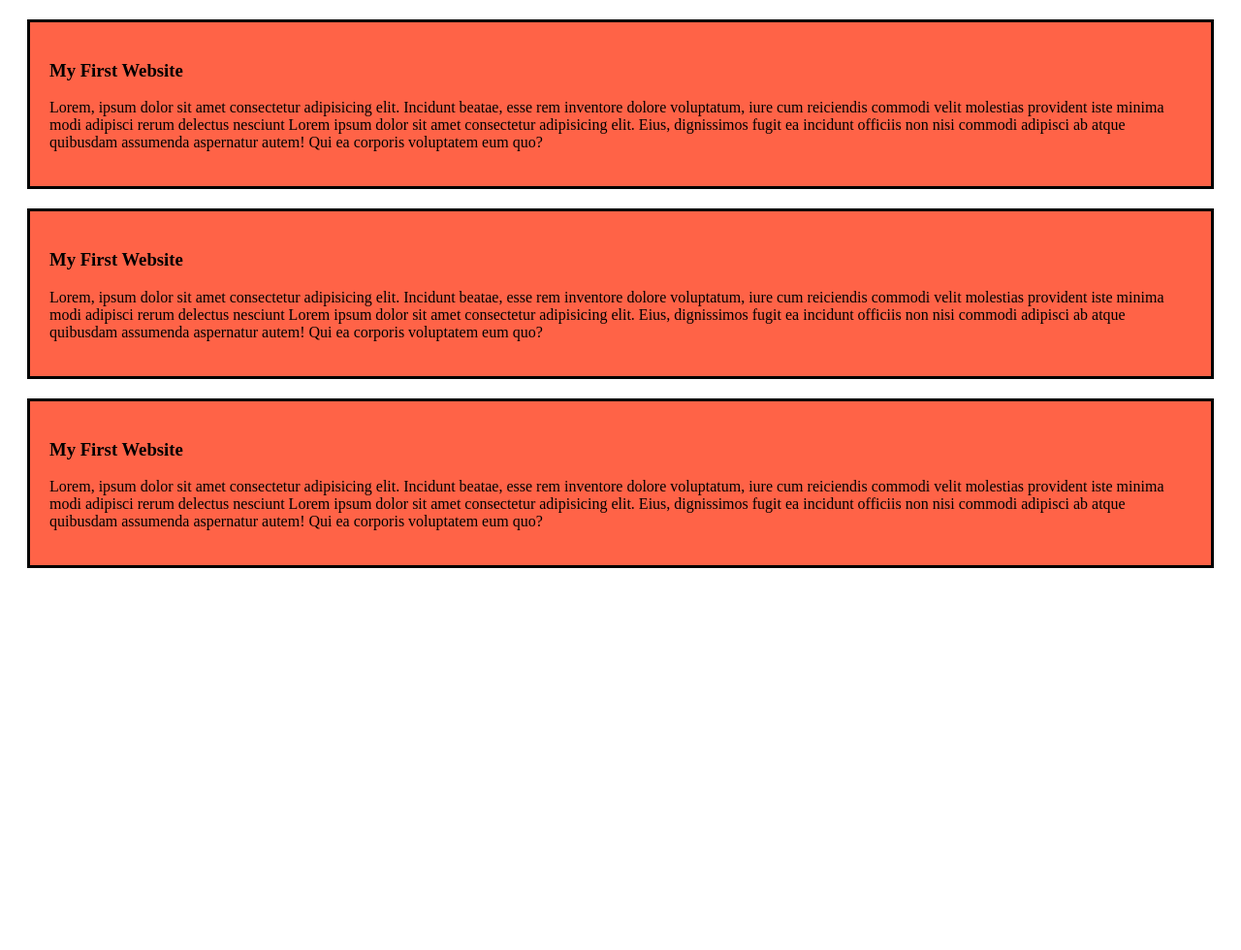
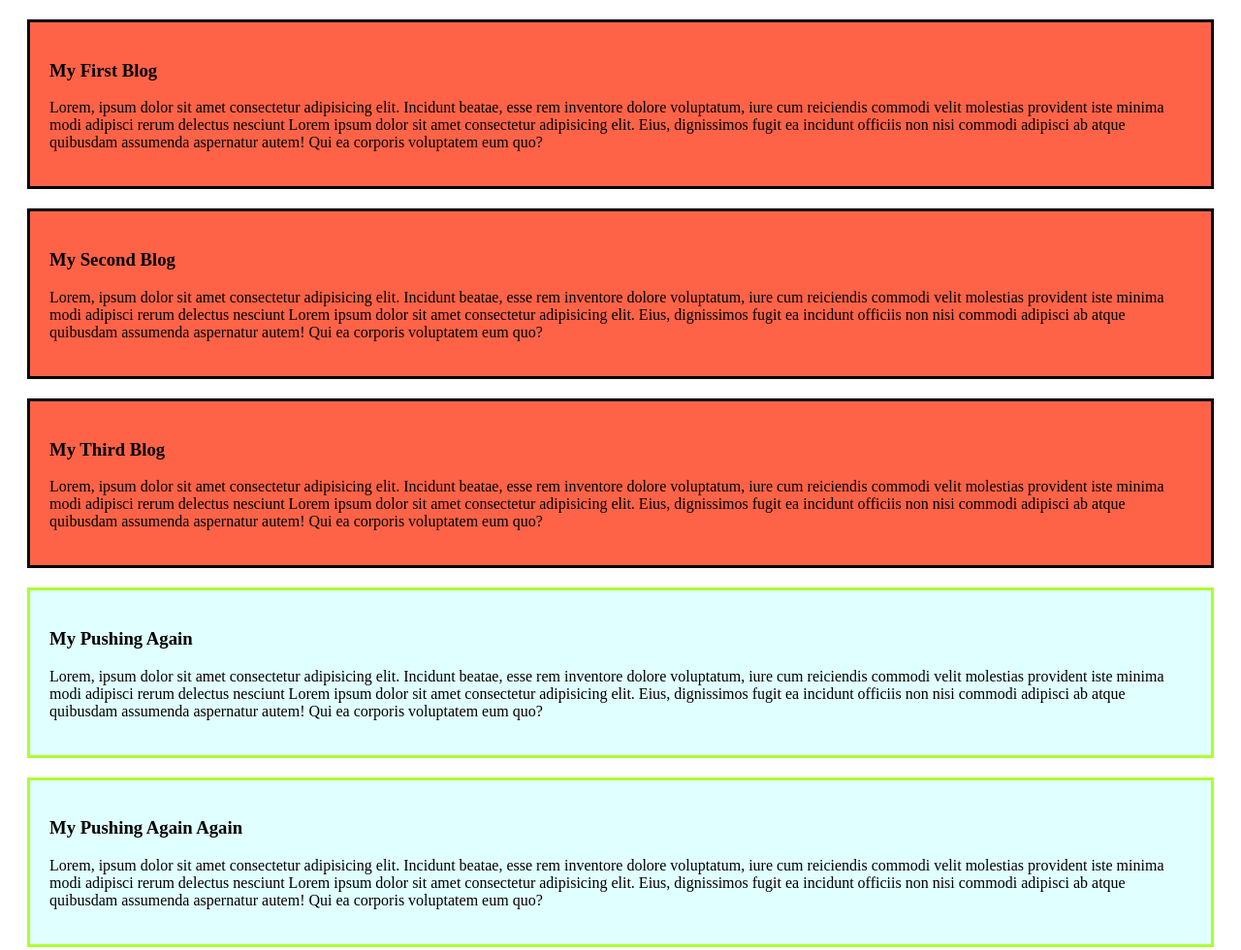
Before and after one commit to khioe028820/my-simple-website, a plain HTML site: page index.html in a window 1280 px wide. Shown: the whole page at 97% size. Before the commit the page ends 800 px from the top, so only its background shows below. Drawn offline with Linux system fonts and the light colour scheme.

Commit message:
pushhing again

```diff
--- a/index.html
+++ b/index.html
@@ -8,15 +8,23 @@
 </head>
 <body>
     <div>
-        <h3>My First Website</h3>
+        <h3>My First Blog</h3>
         <p>Lorem, ipsum dolor sit amet consectetur adipisicing elit. Incidunt beatae, esse rem inventore dolore voluptatum, iure cum reiciendis commodi velit molestias provident iste minima modi adipisci rerum delectus nesciunt Lorem ipsum dolor sit amet consectetur adipisicing elit. Eius, dignissimos fugit ea incidunt officiis non nisi commodi adipisci ab atque quibusdam assumenda aspernatur autem! Qui ea corporis voluptatem eum quo?</p>
     </div>
     <div>
-        <h3>My First Website</h3>
+        <h3>My Second Blog</h3>
         <p>Lorem, ipsum dolor sit amet consectetur adipisicing elit. Incidunt beatae, esse rem inventore dolore voluptatum, iure cum reiciendis commodi velit molestias provident iste minima modi adipisci rerum delectus nesciunt Lorem ipsum dolor sit amet consectetur adipisicing elit. Eius, dignissimos fugit ea incidunt officiis non nisi commodi adipisci ab atque quibusdam assumenda aspernatur autem! Qui ea corporis voluptatem eum quo?</p>
     </div>
     <div>
-        <h3>My First Website</h3>
+        <h3>My Third Blog</h3>
+        <p>Lorem, ipsum dolor sit amet consectetur adipisicing elit. Incidunt beatae, esse rem inventore dolore voluptatum, iure cum reiciendis commodi velit molestias provident iste minima modi adipisci rerum delectus nesciunt Lorem ipsum dolor sit amet consectetur adipisicing elit. Eius, dignissimos fugit ea incidunt officiis non nisi commodi adipisci ab atque quibusdam assumenda aspernatur autem! Qui ea corporis voluptatem eum quo?</p>
+    </div>
+    <div class="naan">
+        <h3>My Pushing Again</h3>
+        <p>Lorem, ipsum dolor sit amet consectetur adipisicing elit. Incidunt beatae, esse rem inventore dolore voluptatum, iure cum reiciendis commodi velit molestias provident iste minima modi adipisci rerum delectus nesciunt Lorem ipsum dolor sit amet consectetur adipisicing elit. Eius, dignissimos fugit ea incidunt officiis non nisi commodi adipisci ab atque quibusdam assumenda aspernatur autem! Qui ea corporis voluptatem eum quo?</p>
+    </div>
+    <div class="naan">
+        <h3>My Pushing Again Again</h3>
         <p>Lorem, ipsum dolor sit amet consectetur adipisicing elit. Incidunt beatae, esse rem inventore dolore voluptatum, iure cum reiciendis commodi velit molestias provident iste minima modi adipisci rerum delectus nesciunt Lorem ipsum dolor sit amet consectetur adipisicing elit. Eius, dignissimos fugit ea incidunt officiis non nisi commodi adipisci ab atque quibusdam assumenda aspernatur autem! Qui ea corporis voluptatem eum quo?</p>
     </div>
 </body>
--- a/styles/blog.css
+++ b/styles/blog.css
@@ -4,3 +4,9 @@ div{
     margin: 20px;
     padding: 20px;
 }
+.naan{
+    background-color: lightcyan;
+    border: 3px solid greenyellow;
+    margin: 20px;
+    padding: 20px;
+}
```
